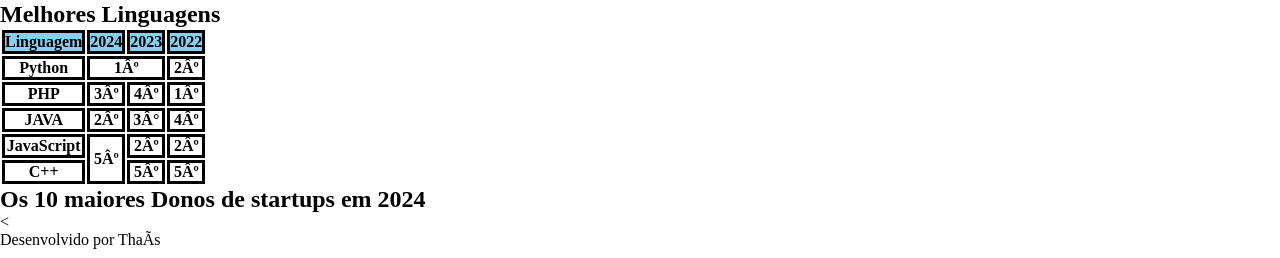
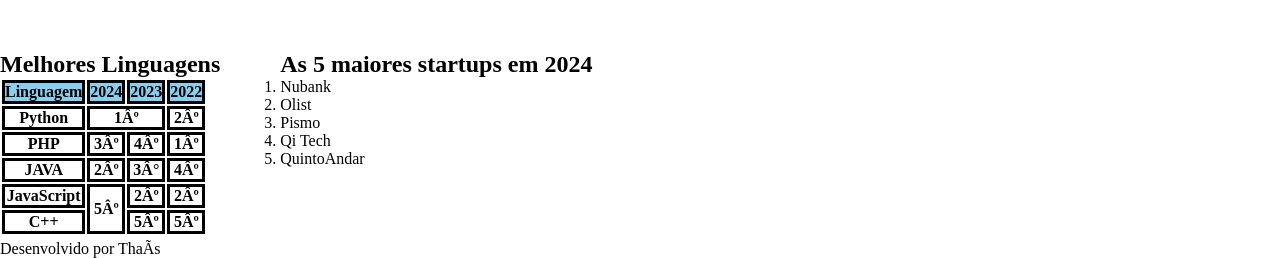
Before and after one commit to thaissouzaa/API, a plain HTML site: page APS/index.html in a window 1280 px wide. Shown: the part 930-1188 px from the top of the page. Drawn offline with Linux system fonts and the light colour scheme.

Commit message:
Lista de Startups

```diff
--- a/APS/index.html
+++ b/APS/index.html
@@ -51,7 +51,7 @@
 
 
             <!-- Tabela -->
-             <section>
+             <section id="linguagens">
                 <h2>Melhores Linguagens</h2>
                 <table>
                     <thead>
@@ -102,13 +102,19 @@
              </section>
         </main>
 
-        <section>
-            <h2> Os 10 maiores Donos de startups em 2024</h2>
-            <
+        <section id="startups">
+            <h2> As 5 maiores startups em 2024</h2>
+            <ol>
+                <li>Nubank</li>
+                <li>Olist</li>
+                <li>Pismo</li>
+                <li>Qi Tech</li>
+                <li>QuintoAndar</li>
+            </ol>
 
 
         </section>
-
+<br><br><br><br>
         <footer>
             <p>Desenvolvido por Thaís</p>
         </footer>
--- a/APS/style.css
+++ b/APS/style.css
@@ -37,8 +37,6 @@ nav a:hover{
     float: left;
     margin: 20px;
 
-
-
 }
 
 
@@ -63,3 +61,14 @@ th,tr{
     margin: 10px;
     align:center;
 }
+
+#linguagens{
+    float: left;
+    margin-right: 60px;
+    margin-top: 50px;
+
+}
+
+#startups{
+    margin-top: 50px;
+}
```
